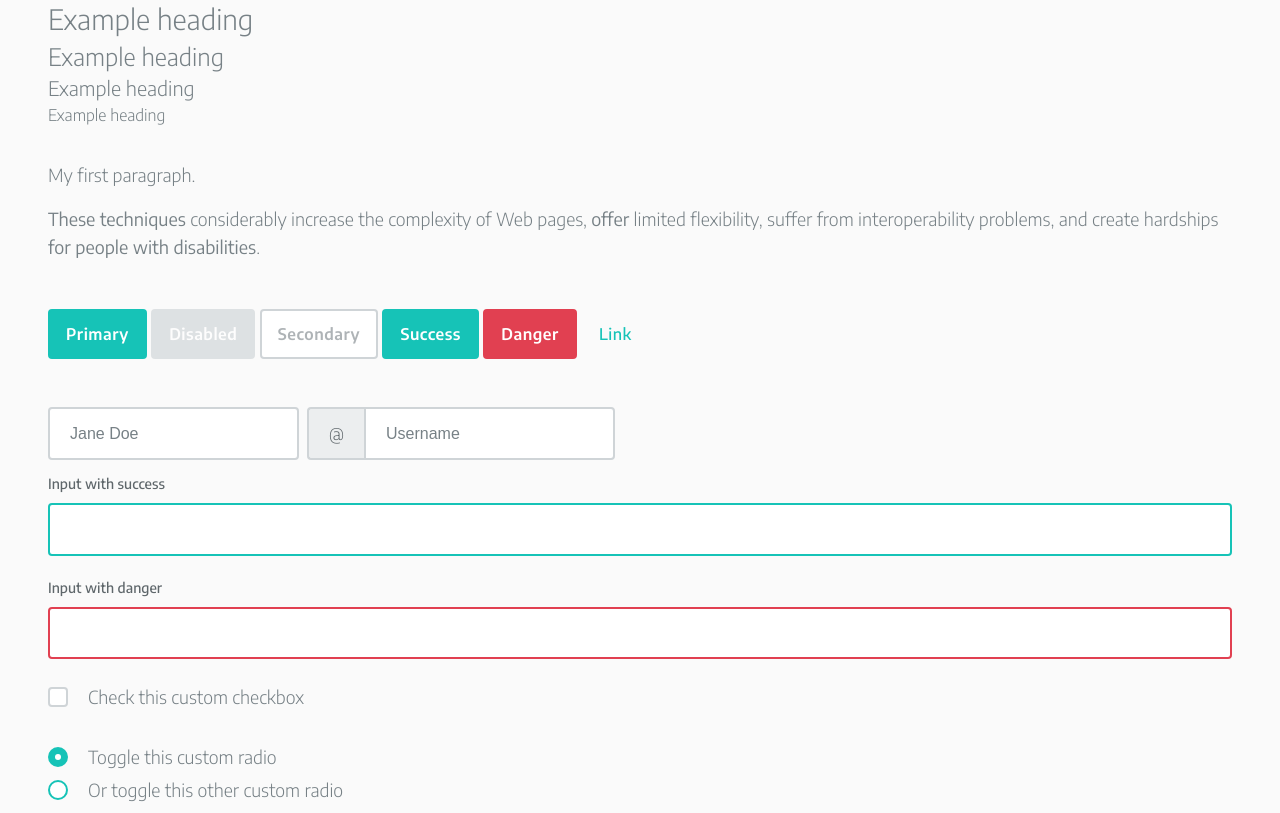
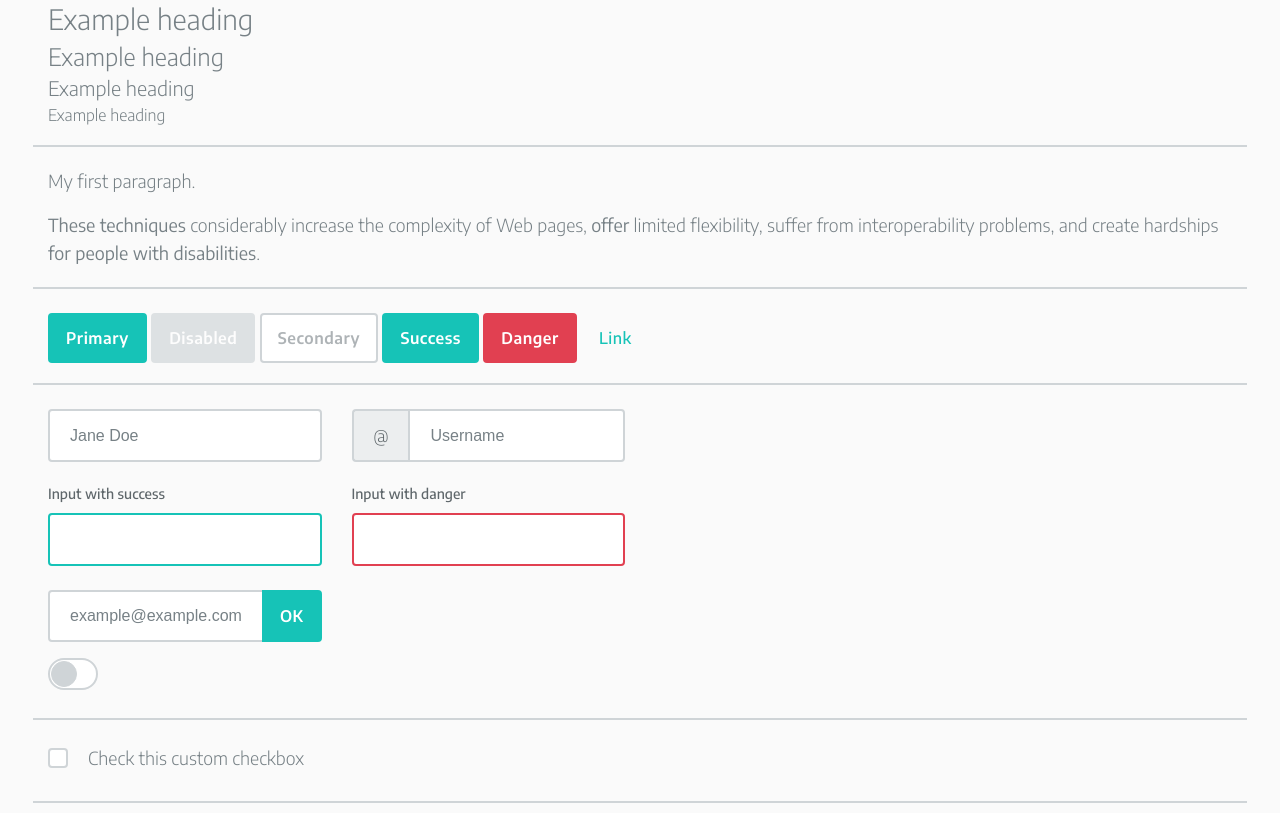
Before and after one commit to lapachuka/neos-theme, a website: page index.html in a window 1280 px wide. Shown: the part 139-952 px from the top of the page. Drawn offline with Linux system fonts and the light colour scheme.

Commit message:
added loader separator and switch

```diff
--- a/index.html
+++ b/index.html
@@ -15,15 +15,16 @@
     <h5>Example heading</h5>
     <h6>Example heading</h6>
     <div>
-      <br>
+      <div class="separator"></div>
       <p>My first paragraph.</p>
-      <p><strong>These techniques</strong> considerably increase the complexity of Web pages, <strong>offer</strong> limited flexibility, suffer from
+      <p><strong>These techniques</strong> considerably increase the complexity of Web pages, <strong>offer</strong>
+        limited flexibility, suffer from
         interoperability problems, and create hardships <strong>for people with disabilities</strong>.
       </p>
     </div>
     <div class="separator"></div>
 
-    <div class="mt-5">
+    <div class="mt-4">
       <!-- Provides extra visual weight and identifies the primary action in a set of buttons -->
       <button type="button" class="btn btn-primary">Primary</button>
 
@@ -45,26 +46,67 @@
     </div>
     <div class="separator"></div>
 
-    <div class="mt-5">
-      <form class="form-inline">
+    <div class="mt-4">
+      <form>
+        <div class="row">
+          <div class="col-3">
             <input class="form-control mb-2 mr-sm-2 mb-sm-0" id="inlineFormInput" placeholder="Jane Doe">
-
+          </div>
+          <div class="col-3">
             <div class="input-group mb-2 mr-sm-2 mb-sm-0">
               <div class="input-group-addon">@</div>
               <input class="form-control" id="inlineFormInputGroup" placeholder="Username">
             </div>
+          </div>
+        </div>
       </form>
 
-      <div class="form-group has-success mt-2">
+      <div class="row">
+        <div class="col-3">
+          <div class="form-group has-success mt-3">
             <label class="form-control-label" for="inputSuccess1">Input with success</label>
             <input type="text" class="form-control" id="inputSuccess1">
           </div>
-
-      <div class="form-group has-danger mt-2">
+        </div>
+        <div class="col-3">
+          <div class="form-group has-danger mt-3">
             <label class="form-control-label" for="inputDanger1">Input with danger</label>
             <input type="text" class="form-control" id="inputDanger1">
           </div>
         </div>
+      </div>
+
+      <div class="row mt-2">
+        <div class="col-3">
+          <div class="input-group">
+            <input name="email"
+                   id="email"
+                   type="email"
+                   class="form-control"
+                   placeholder="example@example.com">
+            <span class="input-group-btn">
+            <button type="button" class="btn btn-primary">
+                    OK
+                </button>
+            </span>
+          </div>
+        </div>
+      </div>
+
+      <div class="row">
+        <div class="col-1">
+          <div class="neos-switch mt-3">
+            <input type="checkbox"
+                   name="neos-switch"
+                   class="neos-switch-checkbox"
+                   id="neos-switch">
+            <label class="neos-switch-label"
+                   for="neos-switch"></label>
+          </div>
+        </div>
+      </div>
+    </div>
+
     <div class="separator"></div>
 
     <div class="mt-4">
@@ -91,7 +133,14 @@
       </div>
     </div>
     <div class="separator"></div>
+
+    <div class="mt-4">
+      <div class="loader"></div>
     </div>
+
+    <div class="separator"></div>
+  </div>
+
 
 </div>
 
--- /dev/null
+++ b/scss/components/_components.scss
@@ -0,0 +1,5 @@
+@import "buttons";
+@import "inputs";
+@import "switch";
+@import "loader";
+@import "separator";
--- /dev/null
+++ b/scss/components/_loader.scss
@@ -0,0 +1,17 @@
+.loader {
+  border: 5px solid $brand-primary;
+  border-top: 5px solid #F5F5F5;
+  border-radius: 50%;
+  width: 50px;
+  height: 50px;
+  animation: spin 2s linear infinite;
+}
+
+@keyframes spin {
+  0% {
+    transform: rotate(0deg);
+  }
+  100% {
+    transform: rotate(360deg);
+  }
+}
--- /dev/null
+++ b/scss/components/_separator.scss
@@ -0,0 +1,5 @@
+.separator {
+  height: 2px;
+  margin: 20px -15px;
+  background: $gray-light;
+}
--- /dev/null
+++ b/scss/components/_switch.scss
@@ -0,0 +1,54 @@
+.neos-switch {
+  position: relative;
+  width: 50px;
+  -webkit-user-select: none;
+  -moz-user-select: none;
+  -ms-user-select: none;
+}
+
+.neos-switch-checkbox {
+  display: none;
+}
+
+.neos-switch-label {
+  display: block;
+  overflow: hidden;
+  cursor: pointer;
+  height: 32px;
+  padding: 0;
+  line-height: 30px;
+  border: solid $border-width $btn-secondary-border;
+  border-radius: 30px;
+  background-color: white;
+  transition: background-color 0.3s ease-in;
+}
+
+.neos-switch-label:before {
+  content: "";
+  display: block;
+  width: 26px;
+  height: 26px;
+  margin: 0;
+  background: $gray-light;
+  position: absolute;
+  top: 3px;
+  bottom: 0;
+  right: 21px;
+  border: 1px solid $btn-secondary-border;
+  border-radius: 30px;
+  transition: all 0.3s ease-in 0s;
+}
+
+.neos-switch-checkbox:checked + .neos-switch-label {
+  background-color: $brand-primary;
+}
+
+.neos-switch-checkbox:checked + .neos-switch-label,
+.neos-switch-checkbox:checked + .neos-switch-label:before {
+  border-color: $brand-primary;
+}
+
+.neos-switch-checkbox:checked + .neos-switch-label:before {
+  right: 2px;
+  background: white;
+}
--- a/scss/style.scss
+++ b/scss/style.scss
@@ -1,7 +1,6 @@
 @import "variables";
 @import "../node_modules/bootstrap/scss/bootstrap";
-@import "components/buttons";
-@import "components/inputs";
+@import "components/components";
 
 body {
   color: $text-color;
```
Also changed, not shown: dist/style.css, 1 other file. Lines whose indentation alone changed are shown as unchanged.
